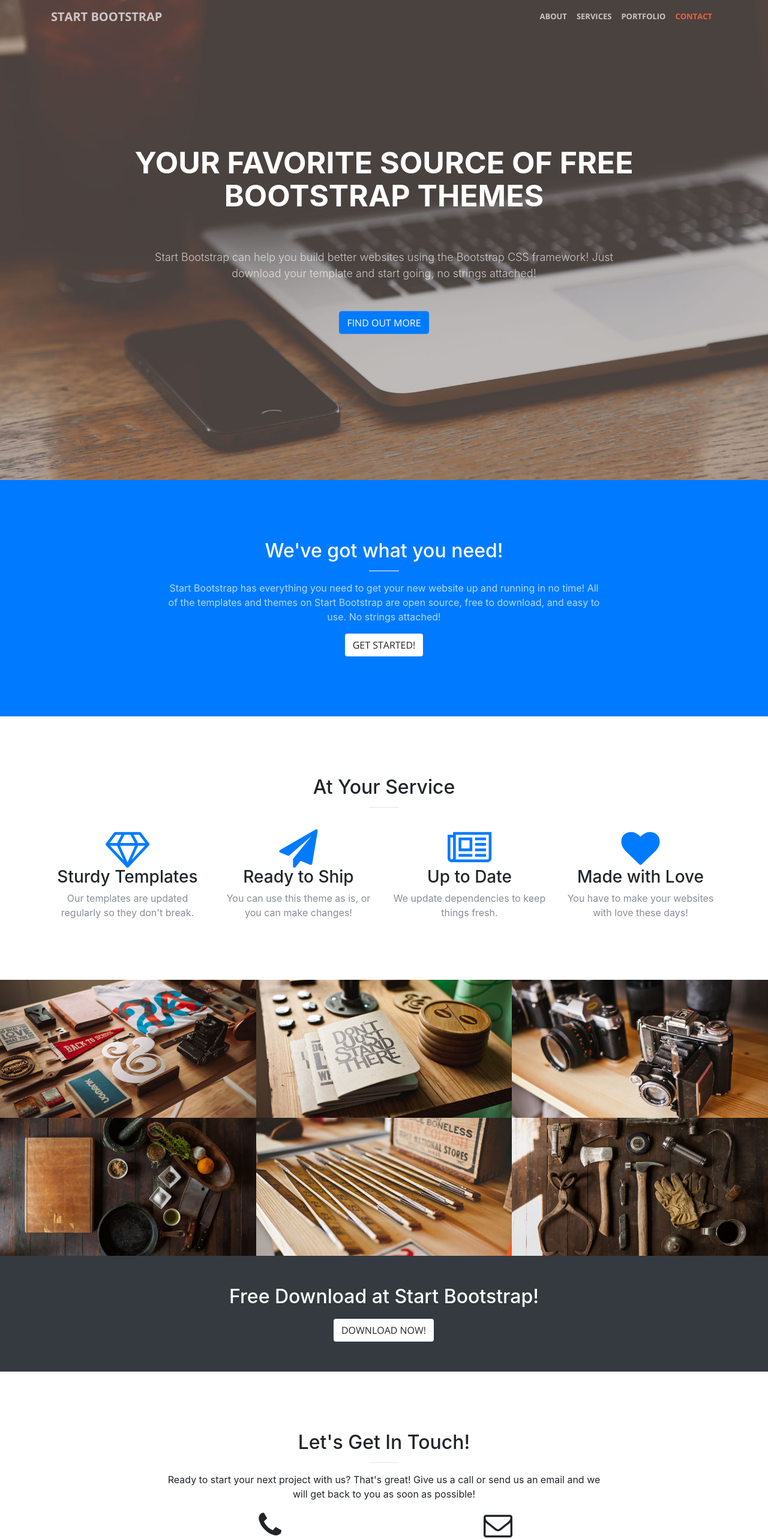
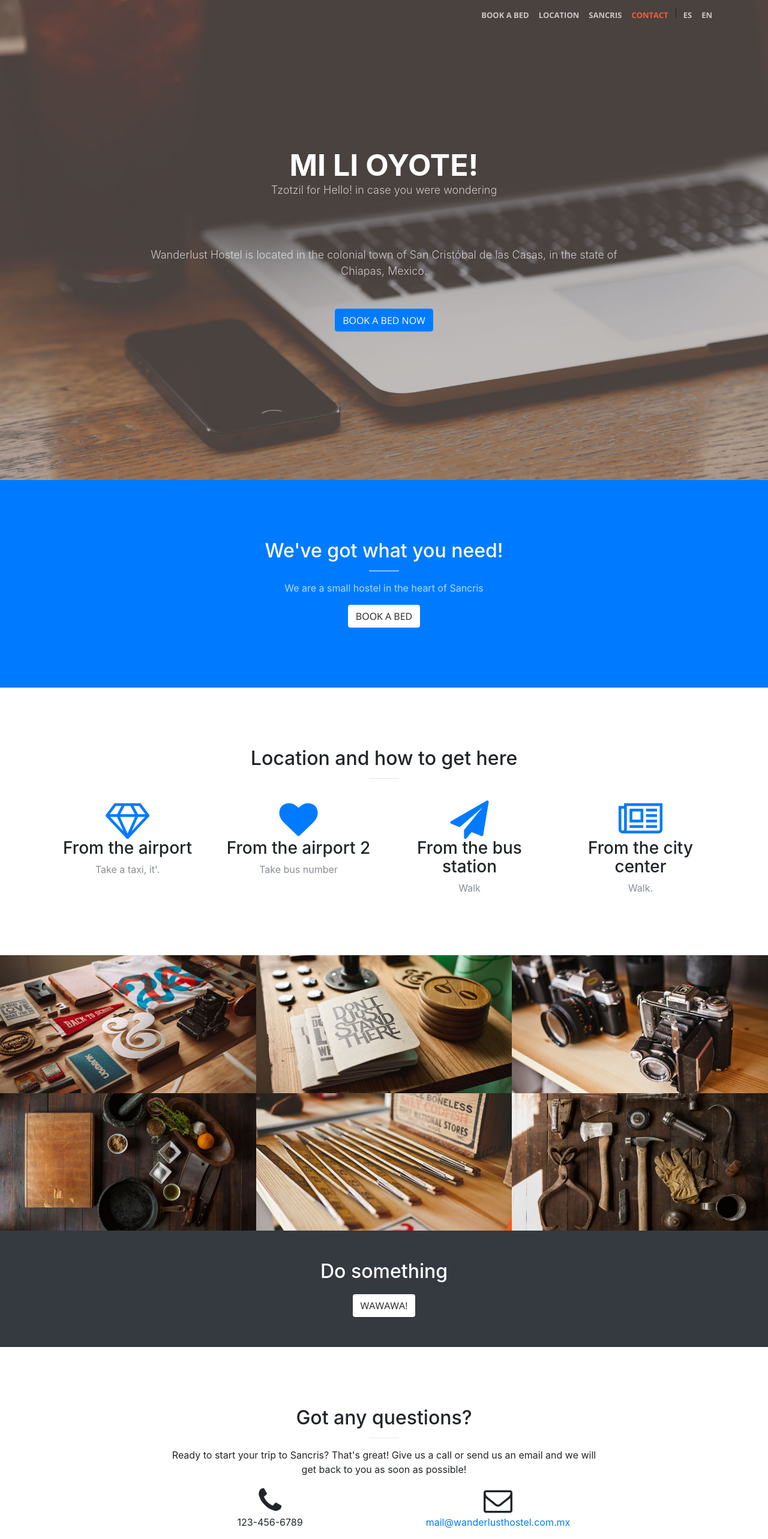
Before and after one commit to albertoibm/wanderlust, a website with bundled scripts: page index.html in a window 1280 px wide. Shown: the top 2565 px of the page at 60% size. Built offline with nearby package versions, Linux system fonts and the light colour scheme.

Commit message:
trying to fix index

```diff
--- a/index.html
+++ b/index.html
@@ -8,7 +8,9 @@
     <meta name="description" content="">
     <meta name="author" content="">
 
-    <title>Creative - Start Bootstrap Theme</title>
+    <title>Wanderlust Hostel, San Cristobal de las Casas</title>
+
+    <!--base href="http://www.wanderlusthostel.com.mx/" target="_blank"-->
 
     <!-- Bootstrap core CSS -->
     <link href="vendor/bootstrap/css/bootstrap.min.css" rel="stylesheet">
@@ -31,23 +33,32 @@
     <!-- Navigation -->
     <nav class="navbar navbar-expand-lg navbar-light fixed-top" id="mainNav">
       <div class="container">
-        <a class="navbar-brand js-scroll-trigger" href="#page-top">Start Bootstrap</a>
+	      <a class="navbar-brand js-scroll-trigger" href="#page-top"></a>
         <button class="navbar-toggler navbar-toggler-right" type="button" data-toggle="collapse" data-target="#navbarResponsive" aria-controls="navbarResponsive" aria-expanded="false" aria-label="Toggle navigation">
           <span class="navbar-toggler-icon"></span>
         </button>
         <div class="collapse navbar-collapse" id="navbarResponsive">
           <ul class="navbar-nav ml-auto">
             <li class="nav-item">
-              <a class="nav-link js-scroll-trigger" href="#about">About</a>
+              <a class="nav-link js-scroll-trigger" href="#about">Book a bed</a>
             </li>
             <li class="nav-item">
-              <a class="nav-link js-scroll-trigger" href="#services">Services</a>
+              <a class="nav-link js-scroll-trigger" href="#services">Location</a>
             </li>
             <li class="nav-item">
-              <a class="nav-link js-scroll-trigger" href="#portfolio">Portfolio</a>
+              <a class="nav-link js-scroll-trigger" href="#portfolio">Sancris</a>
             </li>
             <li class="nav-item">
               <a class="nav-link js-scroll-trigger" href="#contact">Contact</a>
+            </li>
+            <li class="nav-item">
+              |
+            </li>
+	    <li class="nav-item">
+              <a class="nav-link js-scroll-trigger" href="es">Es</a>
+            </li>
+            <li class="nav-item">
+              <a class="nav-link js-scroll-trigger" href="#page-top">En</a>
             </li>
           </ul>
         </div>
@@ -57,10 +68,11 @@
     <header class="masthead">
       <div class="header-content">
         <div class="header-content-inner">
-          <h1 id="homeHeading">Your Favorite Source of Free Bootstrap Themes</h1>
+          <h1 id="homeHeading">Mi li oyote!</h1>
+	  <p>Tzotzil for Hello! in case you were wondering</p>
           <hr>
-          <p>Start Bootstrap can help you build better websites using the Bootstrap CSS framework! Just download your template and start going, no strings attached!</p>
-          <a class="btn btn-primary btn-xl js-scroll-trigger" href="#about">Find Out More</a>
+          <p>Wanderlust Hostel is located in the colonial town of San Crist&oacute;bal de las Casas, in the state of Chiapas, Mexico.</p>
+          <a class="btn btn-primary btn-xl js-scroll-trigger" href="#about">Book a bed now</a>
         </div>
       </div>
     </header>
@@ -71,8 +83,8 @@
           <div class="col-lg-8 mx-auto text-center">
             <h2 class="section-heading text-white">We've got what you need!</h2>
             <hr class="light">
-            <p class="text-faded">Start Bootstrap has everything you need to get your new website up and running in no time! All of the templates and themes on Start Bootstrap are open source, free to download, and easy to use. No strings attached!</p>
-            <a class="btn btn-default btn-xl js-scroll-trigger" href="#services">Get Started!</a>
+            <p class="text-faded">We are a small hostel in the heart of Sancris</p>
+            <a class="btn btn-default btn-xl js-scroll-trigger" href="files.zip">Book a bed</a>
           </div>
         </div>
       </div>
@@ -82,7 +94,7 @@
       <div class="container">
         <div class="row">
           <div class="col-lg-12 text-center">
-            <h2 class="section-heading">At Your Service</h2>
+            <h2 class="section-heading">Location and how to get here</h2>
             <hr class="primary">
           </div>
         </div>
@@ -92,29 +104,29 @@
           <div class="col-lg-3 col-md-6 text-center">
             <div class="service-box">
               <i class="fa fa-4x fa-diamond text-primary sr-icons"></i>
-              <h3>Sturdy Templates</h3>
-              <p class="text-muted">Our templates are updated regularly so they don't break.</p>
+              <h3>From the airport</h3>
+              <p class="text-muted">Take a taxi, it'.</p>
+            </div>
+          </div>
+          <div class="col-lg-3 col-md-6 text-center">
+            <div class="service-box">
+              <i class="fa fa-4x fa-heart text-primary sr-icons"></i>
+              <h3>From the airport 2</h3>
+              <p class="text-muted">Take bus number</p>
             </div>
           </div>
           <div class="col-lg-3 col-md-6 text-center">
             <div class="service-box">
               <i class="fa fa-4x fa-paper-plane text-primary sr-icons"></i>
-              <h3>Ready to Ship</h3>
-              <p class="text-muted">You can use this theme as is, or you can make changes!</p>
+              <h3>From the bus station</h3>
+              <p class="text-muted">Walk</p>
             </div>
           </div>
           <div class="col-lg-3 col-md-6 text-center">
             <div class="service-box">
               <i class="fa fa-4x fa-newspaper-o text-primary sr-icons"></i>
-              <h3>Up to Date</h3>
-              <p class="text-muted">We update dependencies to keep things fresh.</p>
-            </div>
-          </div>
-          <div class="col-lg-3 col-md-6 text-center">
-            <div class="service-box">
-              <i class="fa fa-4x fa-heart text-primary sr-icons"></i>
-              <h3>Made with Love</h3>
-              <p class="text-muted">You have to make your websites with love these days!</p>
+              <h3>From the city center</h3>
+              <p class="text-muted">Walk.</p>
             </div>
           </div>
         </div>
@@ -130,10 +142,10 @@
               <div class="portfolio-box-caption">
                 <div class="portfolio-box-caption-content">
                   <div class="project-category text-faded">
-                    Category
+                    Culture
                   </div>
                   <div class="project-name">
-                    Project Name
+                    Cathedral
                   </div>
                 </div>
               </div>
@@ -145,10 +157,10 @@
               <div class="portfolio-box-caption">
                 <div class="portfolio-box-caption-content">
                   <div class="project-category text-faded">
-                    Category
+                    Culture
                   </div>
                   <div class="project-name">
-                    Project Name
+                    Museum of chocolate
                   </div>
                 </div>
               </div>
@@ -160,10 +172,10 @@
               <div class="portfolio-box-caption">
                 <div class="portfolio-box-caption-content">
                   <div class="project-category text-faded">
-                    Category
+                    Nature
                   </div>
                   <div class="project-name">
-                    Project Name
+                    Blue-water Falls
                   </div>
                 </div>
               </div>
@@ -175,10 +187,10 @@
               <div class="portfolio-box-caption">
                 <div class="portfolio-box-caption-content">
                   <div class="project-category text-faded">
-                    Category
+                    Nature
                   </div>
                   <div class="project-name">
-                    Project Name
+                    Montebello Lakes
                   </div>
                 </div>
               </div>
@@ -190,10 +202,10 @@
               <div class="portfolio-box-caption">
                 <div class="portfolio-box-caption-content">
                   <div class="project-category text-faded">
-                    Category
+                    Nature
                   </div>
                   <div class="project-name">
-                    Project Name
+                    Sumidero Canyon
                   </div>
                 </div>
               </div>
@@ -220,8 +232,8 @@
 
     <div class="call-to-action bg-dark">
       <div class="container text-center">
-        <h2>Free Download at Start Bootstrap!</h2>
-        <a class="btn btn-default btn-xl sr-button" href="http://startbootstrap.com/template-overviews/creative/">Download Now!</a>
+        <h2>Do something</h2>
+        <a class="btn btn-default btn-xl sr-button" href="">Wawawa!</a>
       </div>
     </div>
 
@@ -229,9 +241,9 @@
       <div class="container">
         <div class="row">
           <div class="col-lg-8 mx-auto text-center">
-            <h2 class="section-heading">Let's Get In Touch!</h2>
+            <h2 class="section-heading">Got any questions?</h2>
             <hr class="primary">
-            <p>Ready to start your next project with us? That's great! Give us a call or send us an email and we will get back to you as soon as possible!</p>
+            <p>Ready to start your trip to Sancris? That's great! Give us a call or send us an email and we will get back to you as soon as possible!</p>
           </div>
         </div>
         <div class="row">
@@ -242,7 +254,7 @@
           <div class="col-lg-4 mr-auto text-center">
             <i class="fa fa-envelope-o fa-3x sr-contact"></i>
             <p>
-              <a href="mailto:your-email@your-domain.com">feedback@startbootstrap.com</a>
+              <a href="mailto:mail@wanderlusthostel.com.mx">mail@wanderlusthostel.com.mx</a>
             </p>
           </div>
         </div>
```
